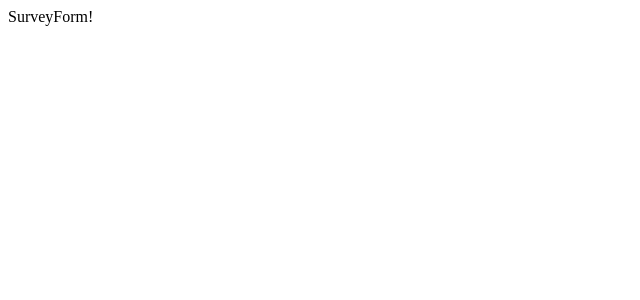
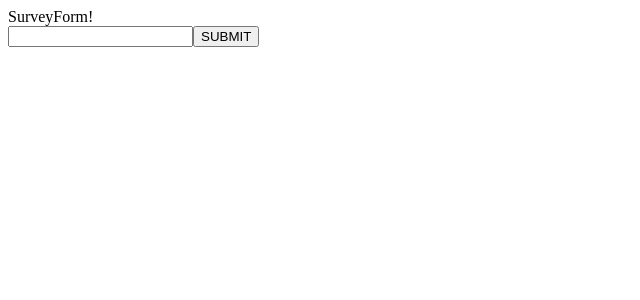
Before and after one commit to sabinbogati1/Redux-form-First, a React (Create React App) app: page / in a window 1280 px wide. Shown: the top 300 px of the page, without its empty margins (0-640 px from the left). Built offline with nearby package versions, Linux system fonts and the light colour scheme.

Commit message:
Submitting form added button

```diff
--- a/src/surveys/SurveyForm.js
+++ b/src/surveys/SurveyForm.js
@@ -1,5 +1,5 @@
 import React,{Component} from "react";
-import {reduxForm} from "redux-form";
+import {reduxForm, Field} from "redux-form";
 
 class SurveyForm extends Component{
 
@@ -7,6 +7,12 @@
         return(
             <div>
                 SurveyForm!
+
+                <form onSubmit={this.props.handleSubmit(values => console.log(values))}>
+                <Field type="text" name="surveyTitle" component="input" />
+
+<button type="submit">SUBMIT </button>
+                </form>
             </div>
         )
     }
```
